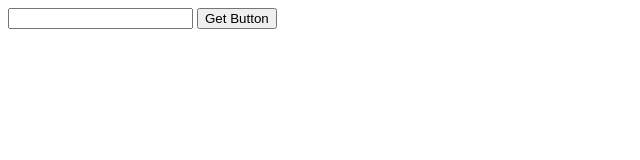
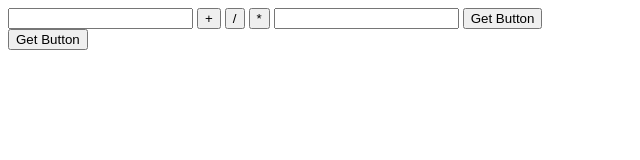
Before and after one commit to TheDefallt/WDD330-Portfolio, a plain HTML site: page week2/team_activity.html in a window 1280 px wide. Shown: the whole page, without its empty margins (0-640 px from the left). Drawn offline with Linux system fonts and the light colour scheme.

Commit message:
Update team_activity.html

```diff
--- a/week2/team_activity.html
+++ b/week2/team_activity.html
@@ -9,13 +9,61 @@
         function getInput(){
             document.getElementById("divID").innerHTML = document.getElementById("inputID").value;
         }
+
+        function number2(number){
+            let answer = 0;
+
+            if(isNaN(number) === false){
+                for(i = 1; i <= number; i++){
+                    answer += i;
+                }
+                console.log(answer);
+            }
+
+            return document.getElementById('divID').innerHTML = answer;
+        }
+
+        function addingMachine(intParse){
+
+            intParse(x,y);
+            return document.getElementById('addingAnswer').innerHTML = x + y;
+        }
+
+        const divide = (x,y) => {
+            return document.getElementById('divID').innerHTML = x / y;
+        }
+
+        const multiply = function(x,y){
+            return document.getElementById('divID').innerHTML = x * y;
+        }
+
+        function intParse(x,y){
+            x = parseInt(x);
+            y = parseInt(y);
+
+            return x,y;
+        }
+
     </script>
 </head>
 <body>
 
     <input type="text" id="inputID">
-    <button onclick="getInput()">Get Button</button>
+
+    <button onclick="addingMachine(inputID.value, inputID2.value)">+</button>
+    <button onclick="divide(inputID.value, inputID2.value)">/</button>
+    <button onclick="multiply(inputID.value, inputID2.value)">*</button>
+
+    <input type="text" id="inputID2">
+
+
+    <button onclick="number2(inputID.value)">Get Button</button>
+
     <div id="divID"></div>
+
+    <div id="addingAnswer"></div>
+
+    <button onclick="number2(inputID.value)">Get Button</button>
 
 </body>
 </html>
```
